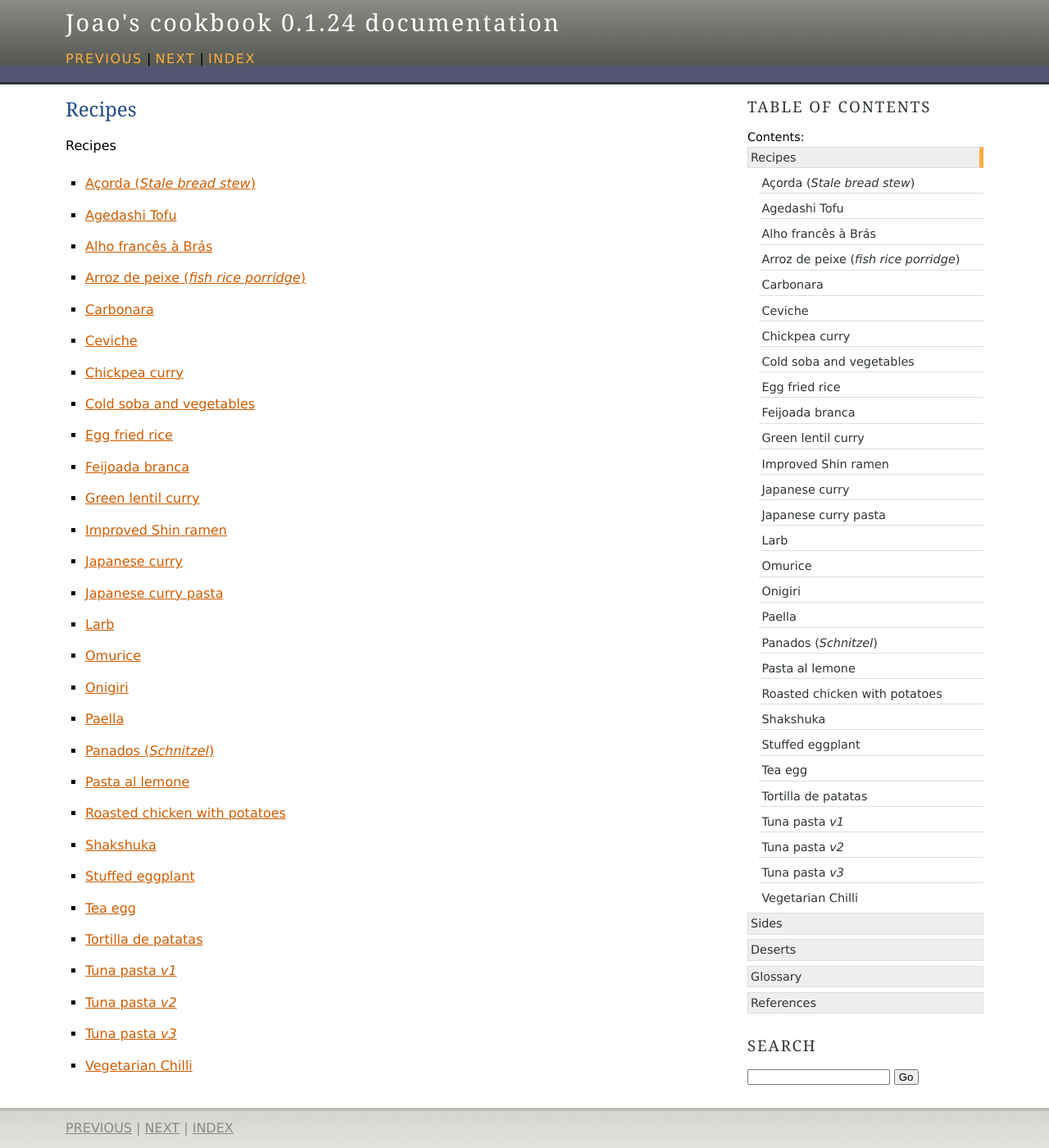
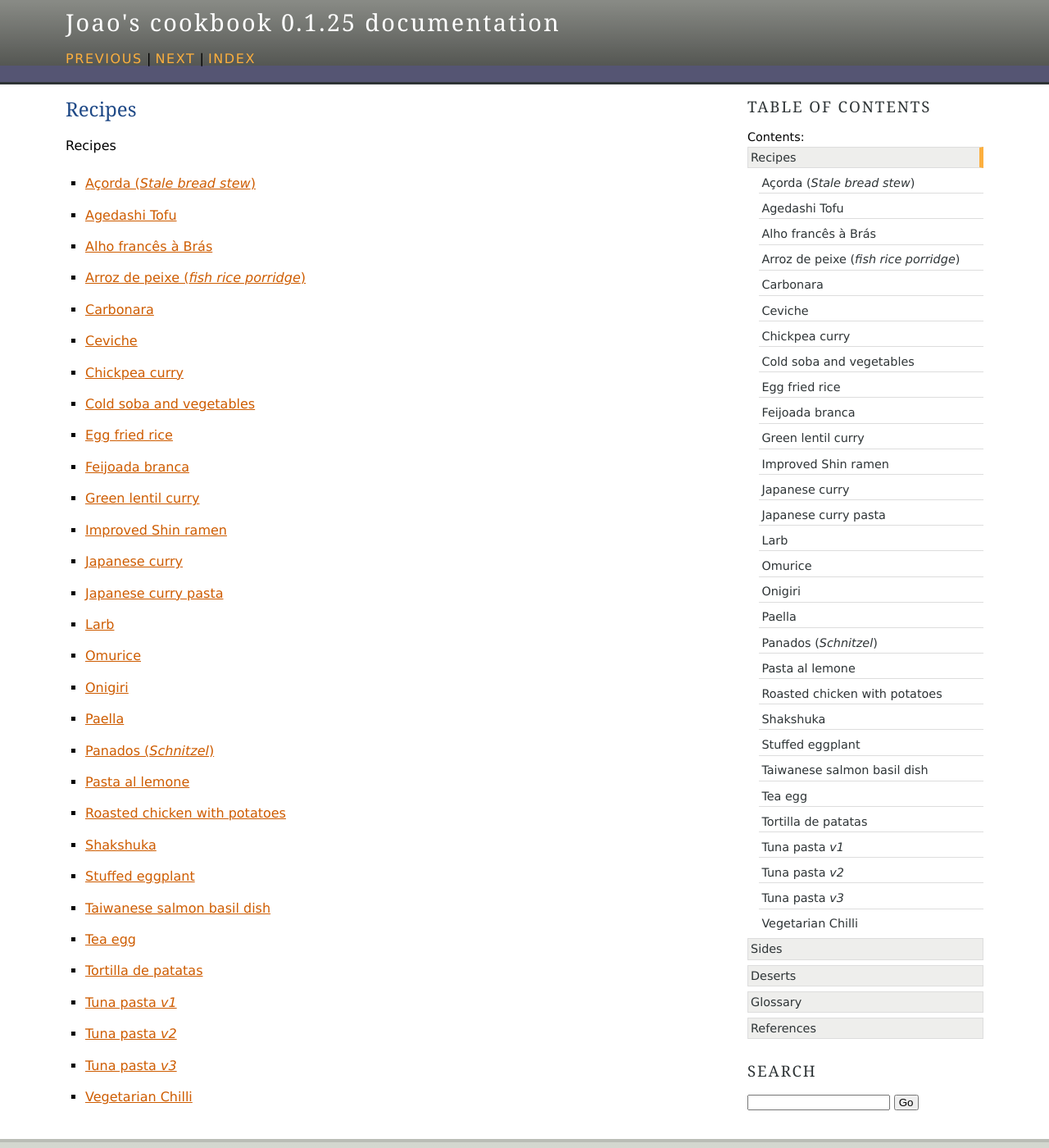
Before and after one commit to jomigo96/cookbook, a Sphinx documentation site: the page built from source/recipes.rst, in a window 1280 px wide and 1400 px high. Shown: the whole window at 82% size. Built offline with Sphinx 7.4.7, drawn with Linux system fonts in a browser that asks for light colours.

Commit message:
Add salmon basil

```diff
--- a/source/conf.py
+++ b/source/conf.py
@@ -10,7 +10,7 @@ project = "Joao's cookbook"
 copyright = '2025, Joao'
 author = 'Joao, jomigo96@yahoo.com'
 version = "0.1"
-release = "0.1.24"
+release = "0.1.25"
 
 # -- General configuration ---------------------------------------------------
 # https://www.sphinx-doc.org/en/master/usage/configuration.html#general-configuration
--- a/source/glossary.rst
+++ b/source/glossary.rst
@@ -148,6 +148,9 @@ Glossary
     Parsley : ingredient
         ..
 
+    Basil : ingredient
+        ..
+
     Cheese : ingredient
         ..
 
```
Also changed, not shown: other parts of source/glossary.rst (+3 -0 lines), source/recipes/taiwanese_salmon.rst (added, +32 -0 lines).
